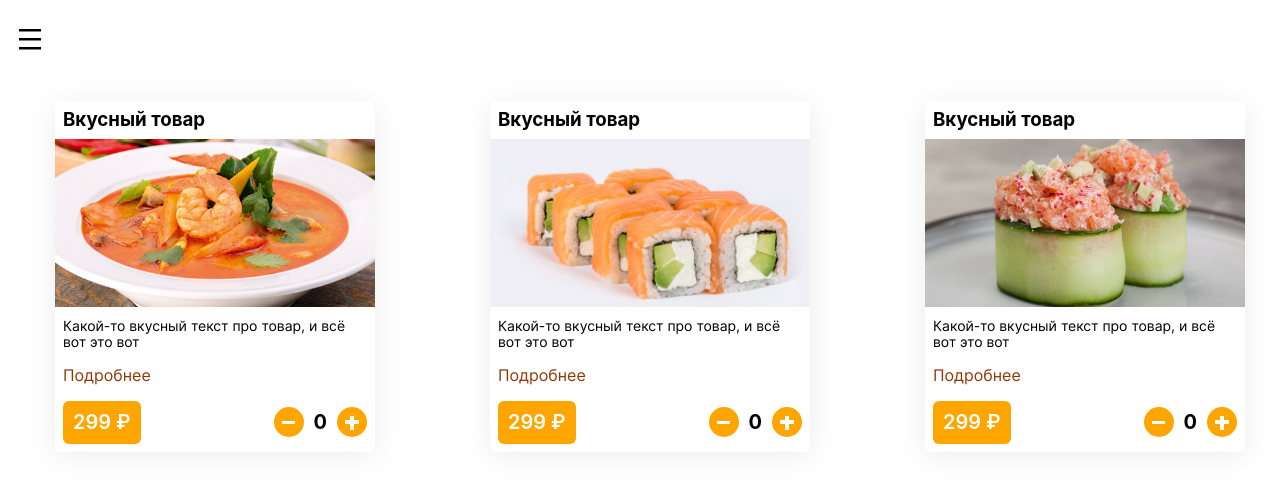
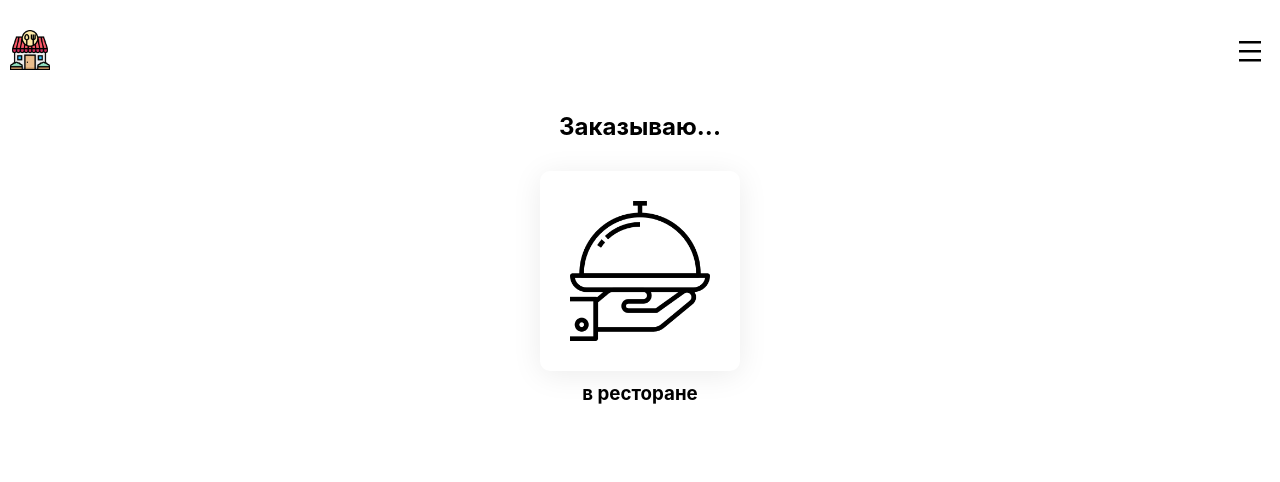
Before and after one commit to StrawberryBorsh/hooli-web-frontend, a React (Create React App) app: page / in a window 1280 px wide. Shown: the top 482 px of the page. Built offline with nearby package versions, Linux system fonts and the light colour scheme; a web font is replaced by a local one.

Commit message:
dev: add a start page and QR scanner starting work

```diff
--- a/package.json
+++ b/package.json
@@ -6,10 +6,11 @@
     "@testing-library/jest-dom": "^5.12.0",
     "@testing-library/react": "^11.2.6",
     "@testing-library/user-event": "^12.8.3",
+    "qr-scanner": "^1.2.0",
     "react": "^17.0.2",
     "react-dom": "^17.0.2",
     "react-router-dom": "^5.2.0",
-    "react-scripts": "4.0.3",
+    "react-scripts": "^4.0.3",
     "web-vitals": "^1.1.2"
   },
   "scripts": {
@@ -35,5 +36,8 @@
       "last 1 firefox version",
       "last 1 safari version"
     ]
+  },
+  "devDependencies": {
+    "file-loader": "^6.1.1"
   }
 }
--- a/src/components/App/App.css
+++ b/src/components/App/App.css
@@ -1,7 +1,6 @@
 .page {
   width: 100%;
   margin: 0 auto;
-  padding: 0 10px 160px;
   min-width: 320px;
   max-width: 1280px;
   color: #000000;
--- a/src/components/App/App.js
+++ b/src/components/App/App.js
@@ -13,14 +13,14 @@ function App() {
 
   return (
     <div className="page">
-      <Main loggedIn={loggedIn}/>
+
       <Switch>
         <Route exact path="/">
-          <MenuCardList />
+          <Main loggedIn={loggedIn}/>
         </Route>
 
-        <Route exact path="/main">
-          <MainPage />
+        <Route exact path="/menu">
+          <MenuCardList />
         </Route>
 
         <Route path="*">
--- a/src/components/Header/Header.css
+++ b/src/components/Header/Header.css
@@ -1,5 +1,12 @@
 .header {
-  padding: 18px 0 40px;
+  padding-bottom: 40px;
+  display: flex;
+  justify-content: space-between;
+}
+
+.header__logo {
+  width: 40px;
+  height: 40px;
 }
 
 .header__burger {
--- a/src/components/Header/Header.js
+++ b/src/components/Header/Header.js
@@ -1,10 +1,16 @@
 import React from 'react';
 
 import './Header.css';
+import { NavLink } from 'react-router-dom';
+
+import logo from '../../images/logo.png';
 
 function Header({ loggedIn }) {
   return(
     <header className="header">
+      <NavLink to="/">
+        <img className="header__logo" src={logo} alt="Logo"/>
+      </NavLink>
       <button className="header__burger" />
     </header>
   );
--- a/src/components/Main/Main.css
+++ b/src/components/Main/Main.css
@@ -0,0 +1,3 @@
+.content {
+  padding: 30px 10px 160px;
+}
--- a/src/components/Main/Main.js
+++ b/src/components/Main/Main.js
@@ -2,10 +2,14 @@ import React from "react";
 
 import './Main.css';
 import Header from "../Header/Header";
+import MainPage from "../MainPage/MainPage";
 
 function Main({ loggedIn }) {
   return(
-    <Header loggedIn={loggedIn}/>
+    <main className="content">
+      <Header loggedIn={loggedIn}/>
+      <MainPage />
+    </main>
   );
 }
 
--- a/src/components/MainPage/MainPage.css
+++ b/src/components/MainPage/MainPage.css
@@ -7,6 +7,11 @@
 }
 
 .main-page__title {
+  margin: 0;
+  padding-bottom: 30px;
+}
+
+.main-page__article {
 
 }
 
@@ -21,4 +26,16 @@
   background-size: 70%;
   background-position-x: 50%;
   background-position-y: 50%;
+
+  transition: transform 0.3s ease-in-out 0.3s;
 }
+
+.main-page__button:hover {
+  transform: scale(1.05);
+}
+
+.main-page__subtitle {
+  margin: 0;
+  padding: 10px 0 0;
+  text-align: center;
+}
--- a/src/components/MainPage/MainPage.js
+++ b/src/components/MainPage/MainPage.js
@@ -1,12 +1,20 @@
-import React from 'react';
+import React, {useState} from 'react';
 
 import './MainPage.css';
 
 function MainPage() {
+  const [cameraIsOpened, setCameraIsOpened] = useState(false);
+
+  function handleScanQR() {
+  }
+
   return(
     <section className="main-page">
-      <h2 className="main-page__title">Сделать заказ</h2>
-      <button type="button" className="main-page__button"/>
+      <h2 className="main-page__title">Заказываю...</h2>
+      <article className="main-page__article">
+        <button type="button" className="main-page__button" onClick={handleScanQR}/>
+        <h3 className="main-page__subtitle">в ресторане</h3>
+      </article>
     </section>
   );
 }
```
Also changed, not shown: src/images/logo.png (added), 1 other file (tests, documents, lock files or other folders).
